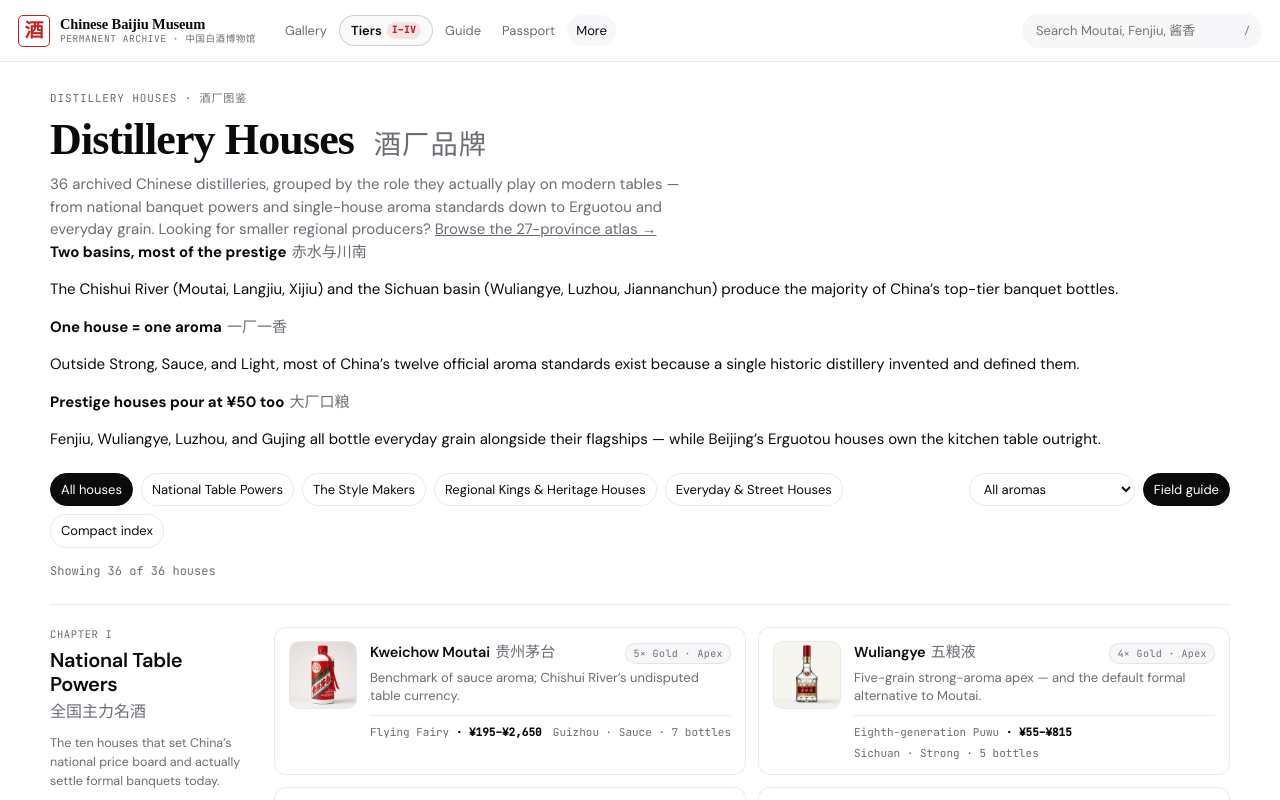
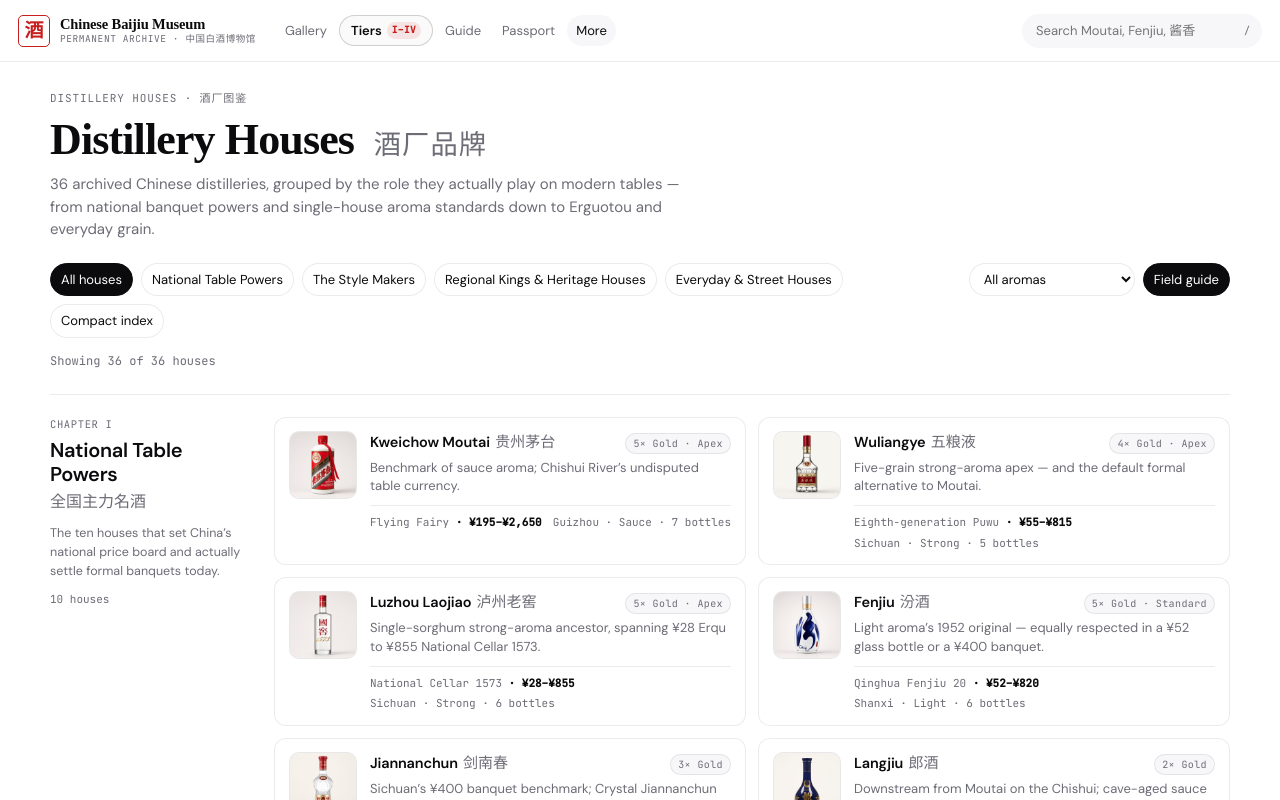
Before and after one commit to mrchenliang/bai9, a Next.js app: page /brands in a window 1280 px wide. Shown: the top 800 px of the page. Built offline with nearby package versions, Linux system fonts and the light colour scheme.

Commit message:
Remove unnecessary houseRules block and atlas link from /brands

```diff
--- a/src/components/brand-index.tsx
+++ b/src/components/brand-index.tsx
@@ -5,7 +5,7 @@ import { useMemo, useState } from "react";
 import { aromaById, aromas, brands, skusForBrand, tierRank } from "@/catalog";
 import { useMuseum } from "@/components/shell";
 import { fieldNoteFor } from "@/field-notes";
-import { houseChapters, houseProfiles, houseRules, type HouseChapterId } from "@/houses";
+import { houseChapters, houseProfiles, type HouseChapterId } from "@/houses";
 import type { AromaId, Brand, Sku } from "@/types";
 
 type ViewMode = "guide" | "index";
@@ -129,21 +129,8 @@ export function BrandIndex() {
       </h1>
       <p className="sub">
         {brands.length} archived Chinese distilleries, grouped by the role they actually play on modern tables — from
-        national banquet powers and single-house aroma standards down to Erguotou and everyday grain. Looking for
-        smaller regional producers? <Link href="/provinces">Browse the 27-province atlas →</Link>
+        national banquet powers and single-house aroma standards down to Erguotou and everyday grain.
       </p>
-
-      <div className="banquet-rules">
-        {houseRules.map((rule) => (
-          <div key={rule.titleEn} className="banquet-rule">
-            <div className="banquet-rule-head">
-              <strong>{rule.titleEn}</strong>
-              <span className="zh-inline-sm">{rule.titleZh}</span>
-            </div>
-            <p>{rule.body}</p>
-          </div>
-        ))}
-      </div>
 
       <div className="filters">
         <button
--- a/src/houses.ts
+++ b/src/houses.ts
@@ -1,10 +1,4 @@
 export type HouseChapterId = "powers" | "benchmarks" | "regional" | "everyday";
-
-export interface HouseRule {
-  titleEn: string;
-  titleZh: string;
-  body: string;
-}
 
 export interface HouseChapter {
   id: HouseChapterId;
@@ -19,24 +13,6 @@ export interface HouseProfile {
   takeaway: string;
   badge?: string;
 }
-
-export const houseRules: HouseRule[] = [
-  {
-    titleEn: "Two basins, most of the prestige",
-    titleZh: "赤水与川南",
-    body: "The Chishui River (Moutai, Langjiu, Xijiu) and the Sichuan basin (Wuliangye, Luzhou, Jiannanchun) produce the majority of China’s top-tier banquet bottles.",
-  },
-  {
-    titleEn: "One house = one aroma",
-    titleZh: "一厂一香",
-    body: "Outside Strong, Sauce, and Light, most of China’s twelve official aroma standards exist because a single historic distillery invented and defined them.",
-  },
-  {
-    titleEn: "Prestige houses pour at ¥50 too",
-    titleZh: "大厂口粮",
-    body: "Fenjiu, Wuliangye, Luzhou, and Gujing all bottle everyday grain alongside their flagships — while Beijing’s Erguotou houses own the kitchen table outright.",
-  },
-];
 
 export const houseChapters: HouseChapter[] = [
   {
```
